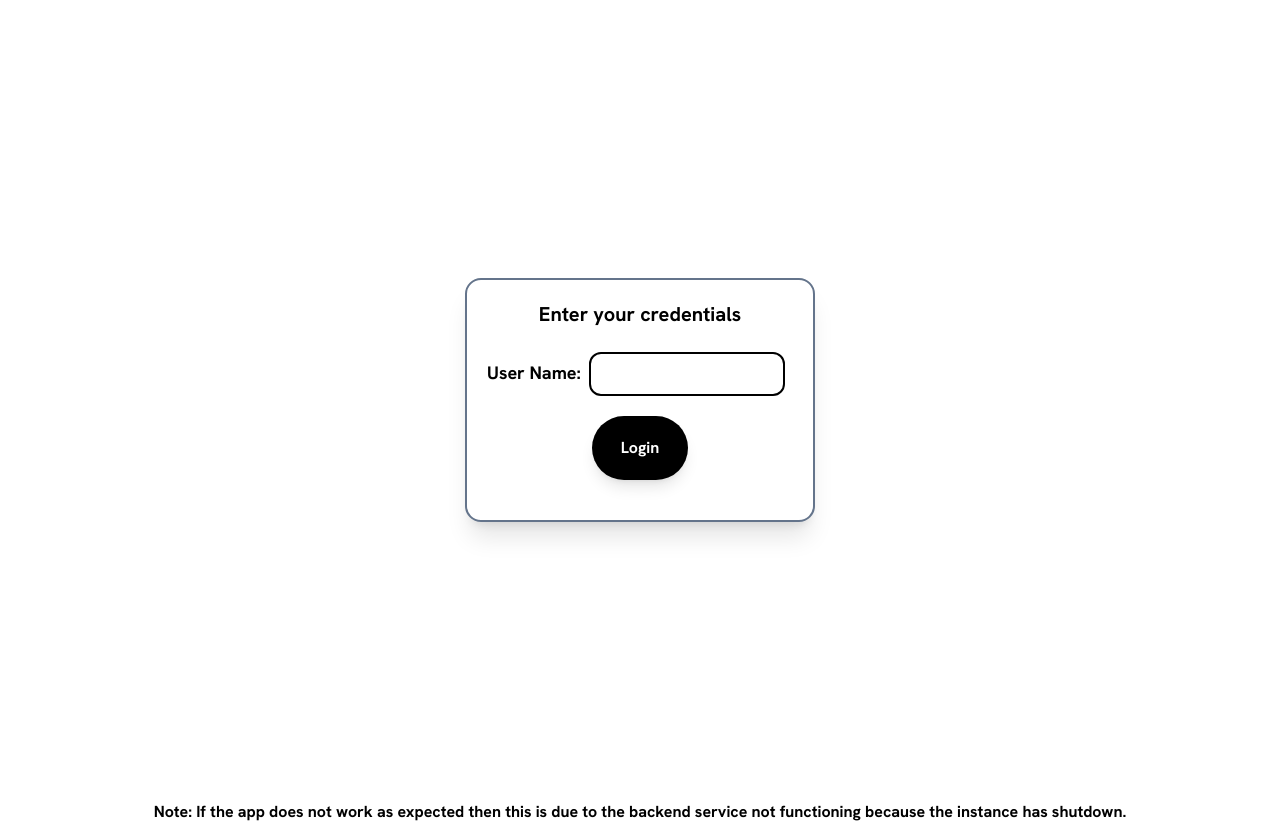
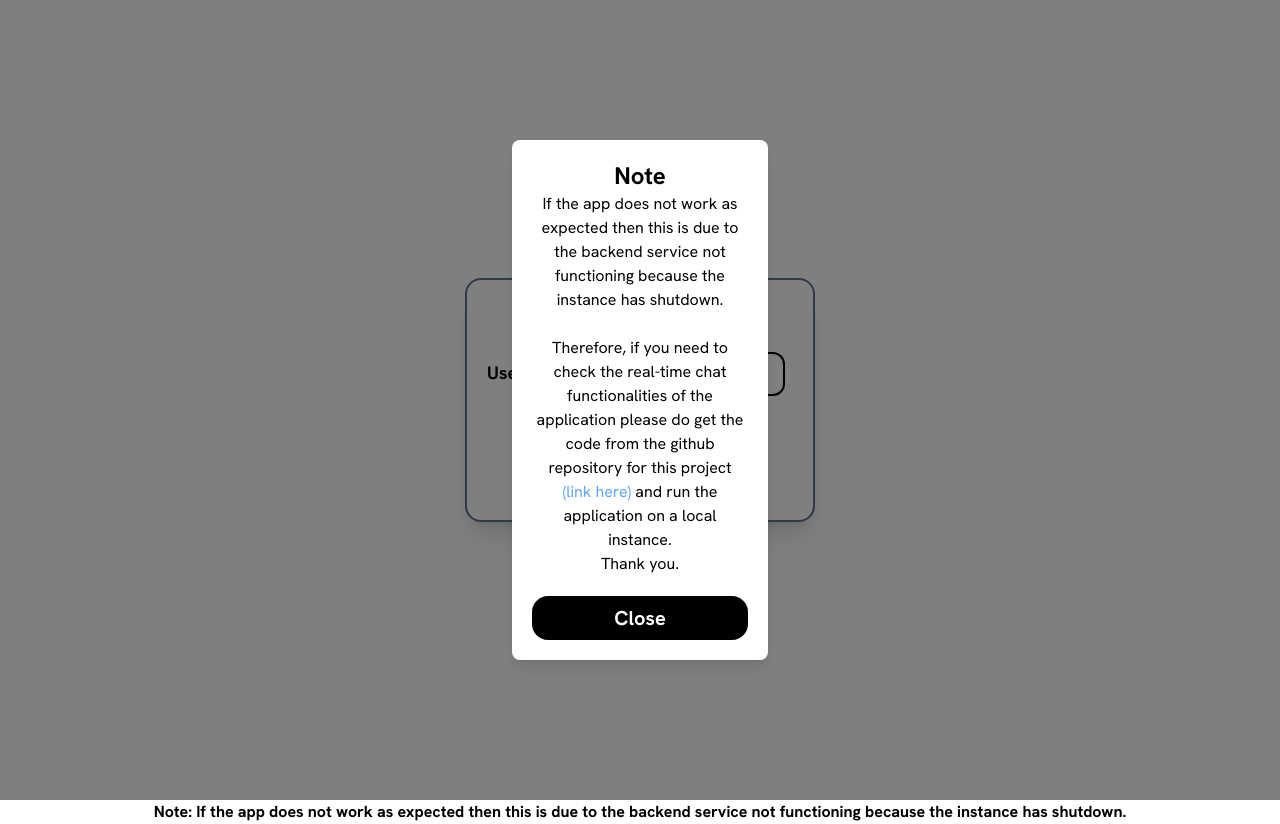
Before and after one commit to Pradikshan/chatapp-frontend, a React (Vite) app: page / in a window 1280 px wide. Built offline with nearby package versions, Linux system fonts and the light colour scheme; no server answers.

Commit message:
Added modal component

```diff
--- a/src/pages/LoginPage.tsx
+++ b/src/pages/LoginPage.tsx
@@ -2,6 +2,7 @@ import React, { useState } from "react";
 import { useNavigate } from "react-router-dom";
 import { UserFormData } from "../utils/type";
 import useAppStore from "../store/store";
+import LoginModal from "../components/LoginModal";
 
 const LoginPage = () => {
   const socket = useAppStore((state) => state.socket);
@@ -39,6 +40,7 @@ const LoginPage = () => {
 
   return (
     <>
+      <LoginModal />
       <div className="min-h-screen h-screen flex justify-center items-center">
         <div className="p-5 border-2 border-slate-500 rounded-2xl shadow-xl">
           <p className="text-center font-bold text-xl">
```
